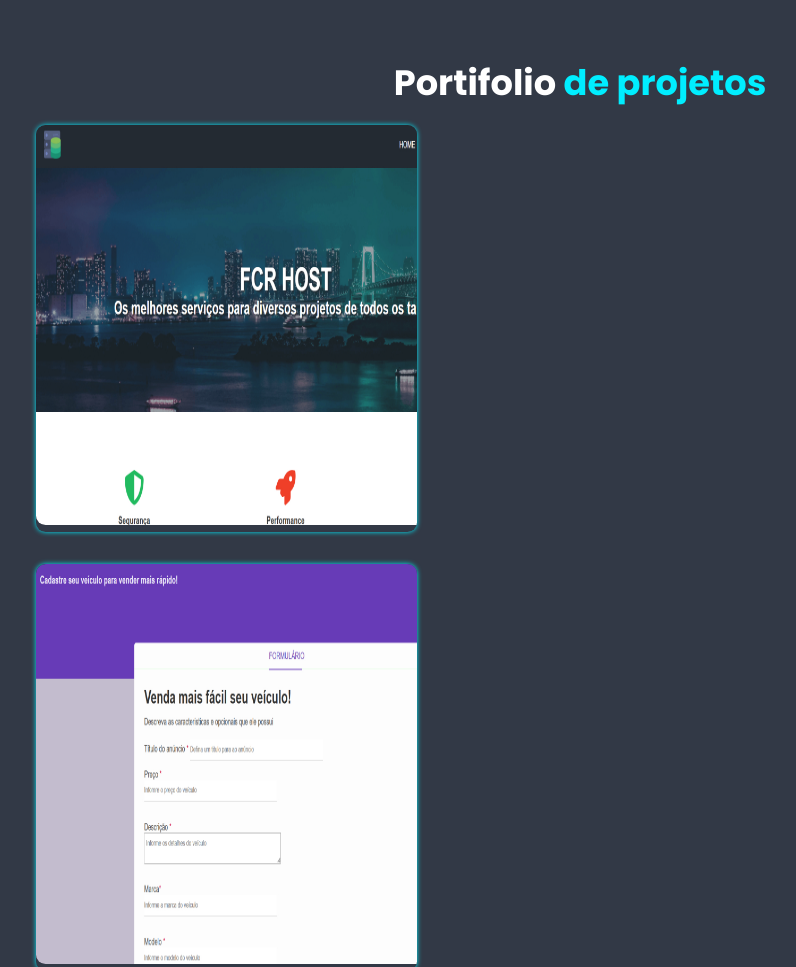
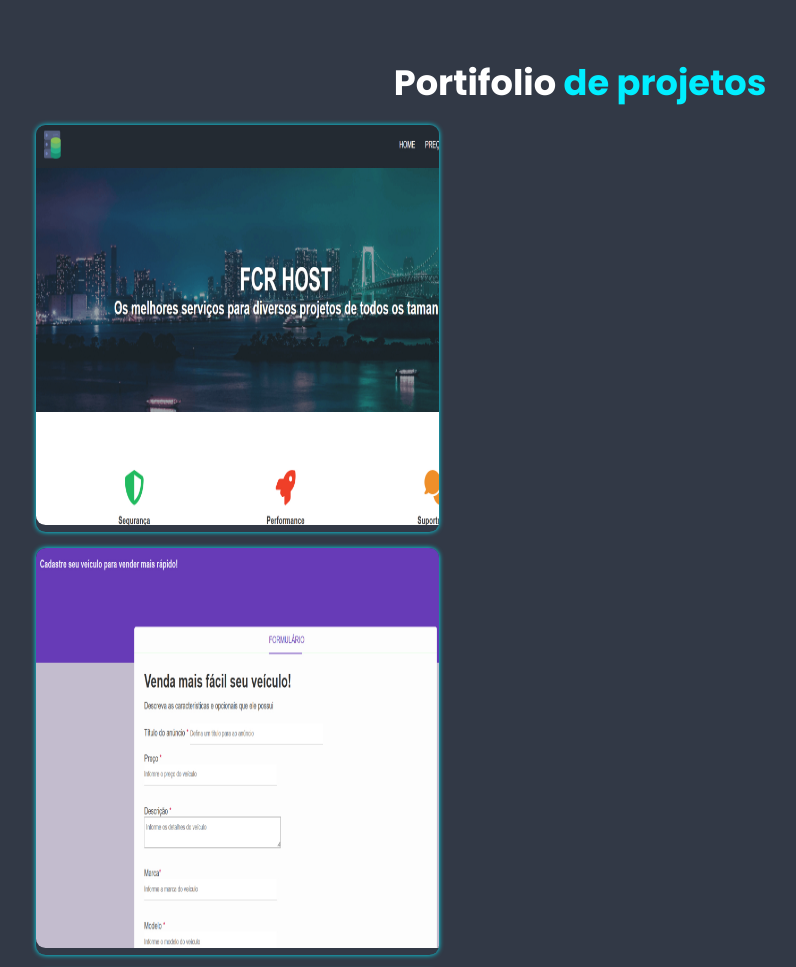
Before and after one commit to Filipe-Candido/site-portifolio-main, a plain HTML site: page index.html in a window 1280 px wide. Shown: the part 840-1807 px from the top of the page, without its empty margins (60-856 px from the left). Drawn offline with nearby package versions, Linux system fonts and the light colour scheme.

Commit message:
alterações box portifolio

```diff
--- a/css/styles.css
+++ b/css/styles.css
@@ -181,8 +181,8 @@ span{
     position: relative;
     border-radius: 0.6rem;
     box-shadow: 0 0 0.3rem var(--main-color);
-    width: 35%;
-    margin-bottom: 2rem;
+    width: 37%;
+    margin-bottom: 1rem;
     overflow: hidden;
 
 
```
